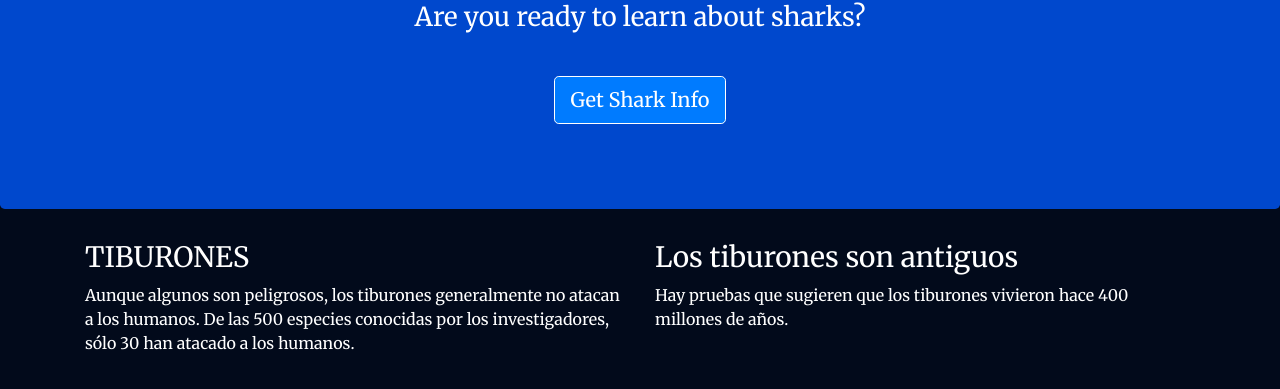
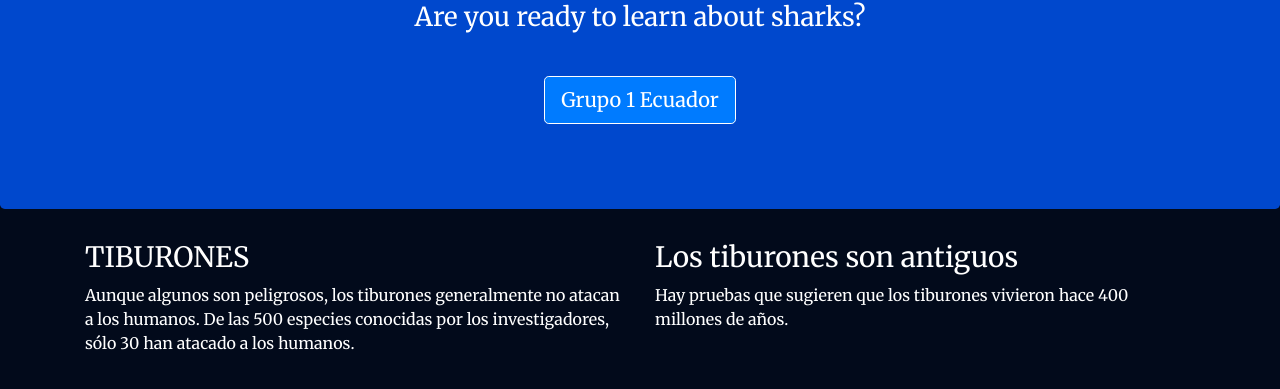
Before and after one commit to marcosxaviercastaneda200/practica-unir-eiec, a website: page views/index.html in a window 1280 px wide. Shown: the part 179-568 px from the top of the page. Drawn offline with nearby package versions, Linux system fonts and the light colour scheme.

Commit message:
correccion de texto

```diff
--- a/views/index.html
+++ b/views/index.html
@@ -30,7 +30,7 @@
             <h1>Want to Learn About Sharks?</h1>
             <p>Are you ready to learn about sharks?</p>
             <br>
-            <p><a class="btn btn-primary btn-lg" href="/sharks" role="button">Get Shark Info</a>
+            <p><a class="btn btn-primary btn-lg" href="/sharks" role="button">Grupo 1 Ecuador</a>
             </p>
         </div>
     </div>
```
